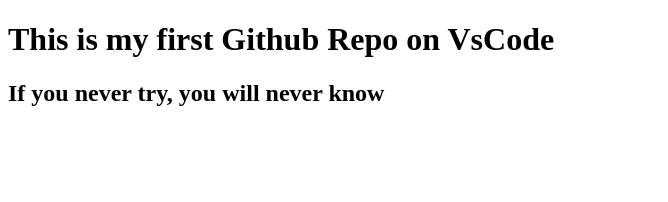
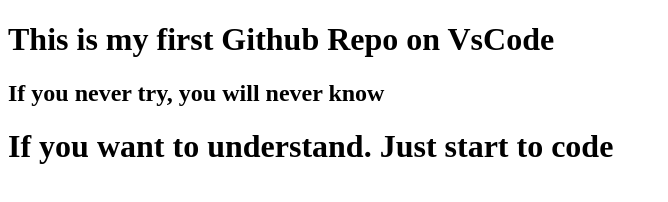
Before and after one commit to devabdurabi/firstRepo, a plain HTML site: page index.html in a window 1280 px wide. Shown: the whole page, without its empty margins (0-668 px from the left). Drawn offline with Linux system fonts and the light colour scheme.

Commit message:
Ik ben aan het oefenen met branches

```diff
--- a/index.html
+++ b/index.html
@@ -19,6 +19,11 @@
             <div class="contact__container section"></div>
         </section>
     </main>
-    <footer></footer>
+    <footer>
+        <h1>If you want to understand. Just start to code</h1>
+        <section class="paragarf">
+            <div class="footer__container container"></div>
+        </section>
+    </footer>
 </body>
 </html>
```
